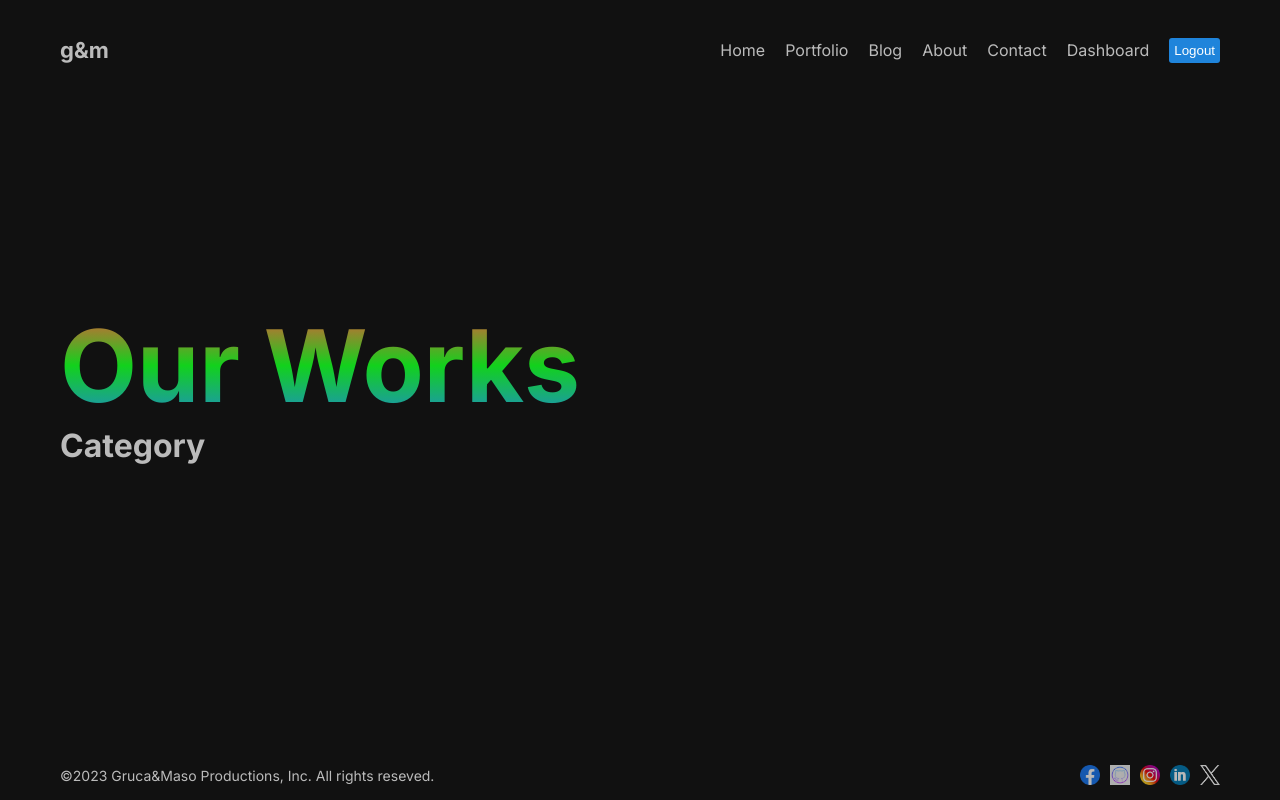
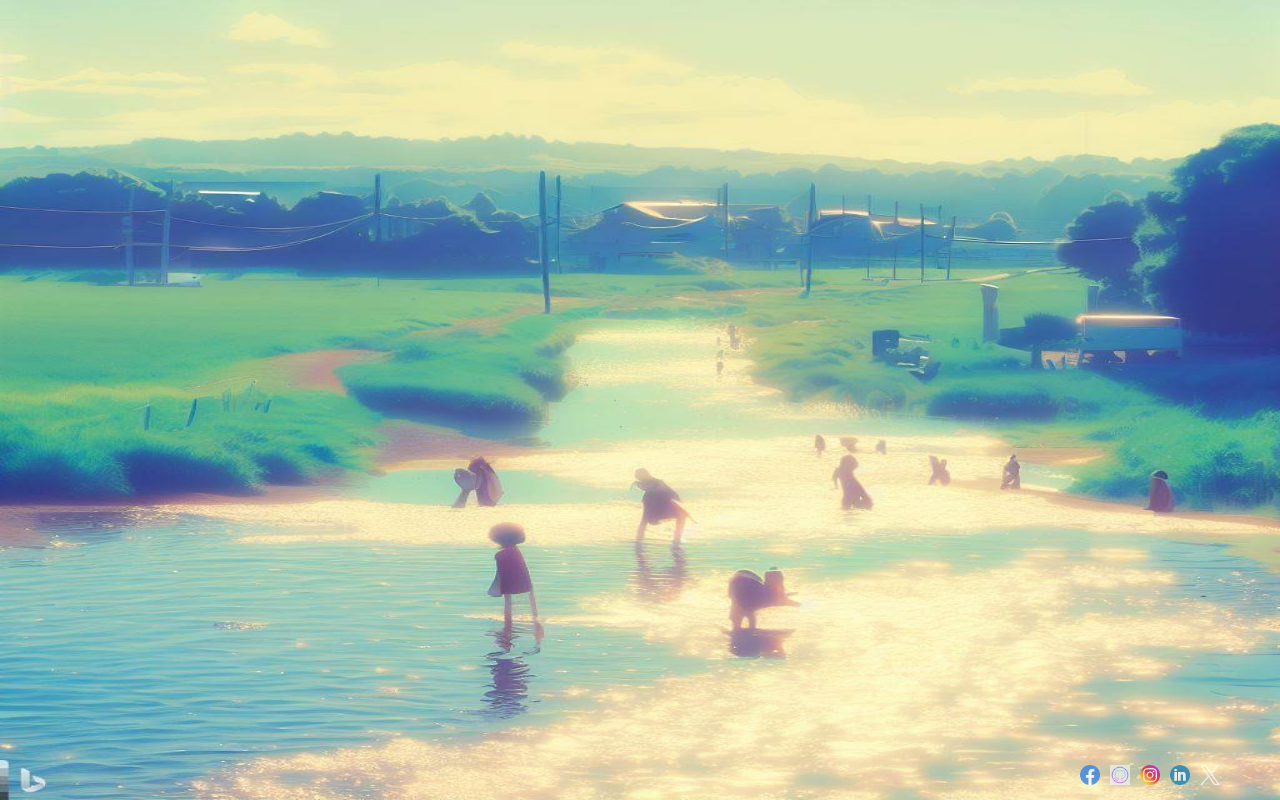
Before and after one commit to kgruca/portfolio-site, a Next.js app: page /portfolio/1 in a window 1280 px wide. Built offline with nearby package versions, Linux system fonts and the light colour scheme.

Commit message:
stylizing categories pages for portfolio

```diff
--- a/src/app/portfolio/[category]/page.tsx
+++ b/src/app/portfolio/[category]/page.tsx
@@ -1,11 +1,30 @@
 import React from "react";
-import styles from "..page.module.css";
+import styles from "./page.module.css";
+import Button from "@/components/button/Button";
+import Image from "next/image";
 
 const Category = ({ params }) => {
   console.log(params);
   return (
     <>
-      <h1>Category</h1>
+      <div className={styles.container}>
+        <h1 className={styles.catTitle}>{params.category}</h1>
+        <div className={styles.item}>
+          <div className={styles.content}>
+            <h1 className={styles.title}>Test</h1>
+            <p className={styles.desc}>Description</p>
+            <Button text="See More" url="#" />
+          </div>
+          <div className={styles.imgContainer}>
+            <Image
+              className={styles.img}
+              fill
+              src="/illustration2.png"
+              alt=""
+            />
+          </div>
+        </div>
+      </div>
     </>
   );
 };
```
Also changed, not shown: public/illustration2.png (added), src/app/portfolio/[category]/page.module.css (added).
